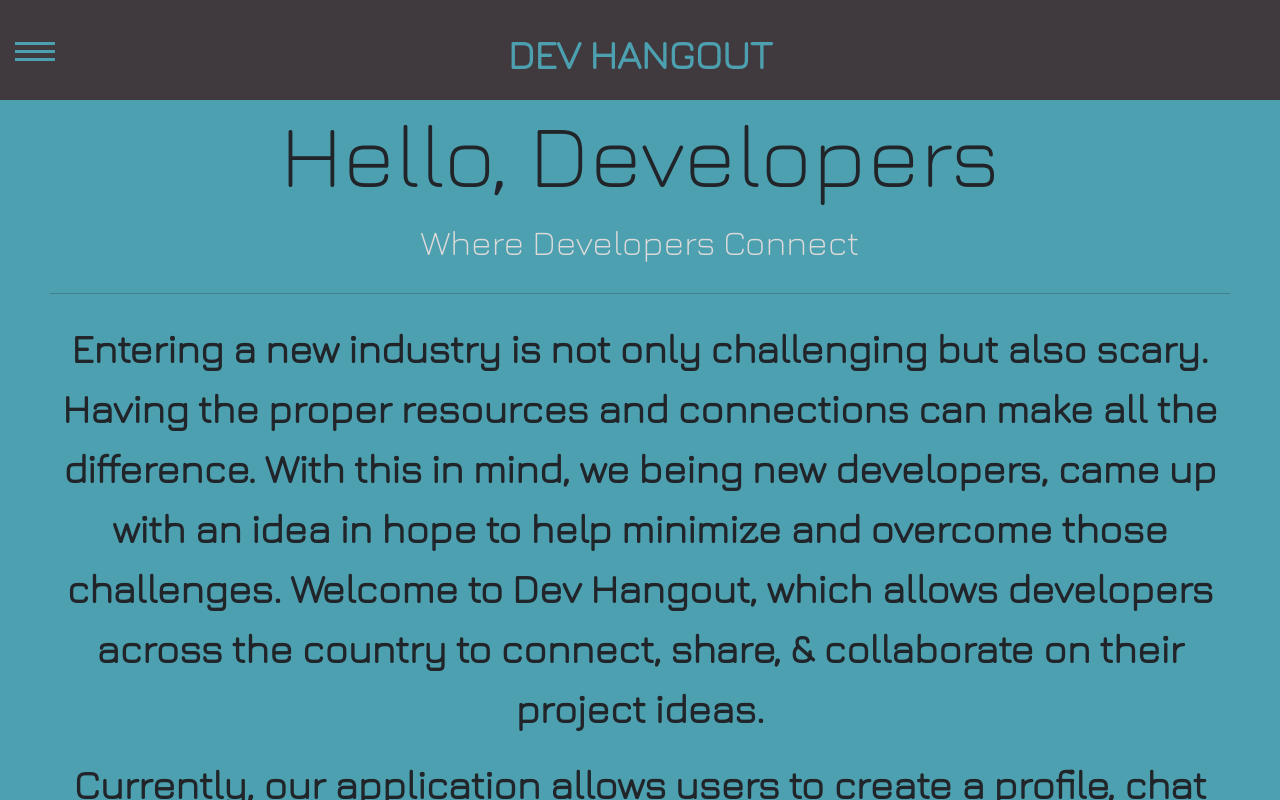
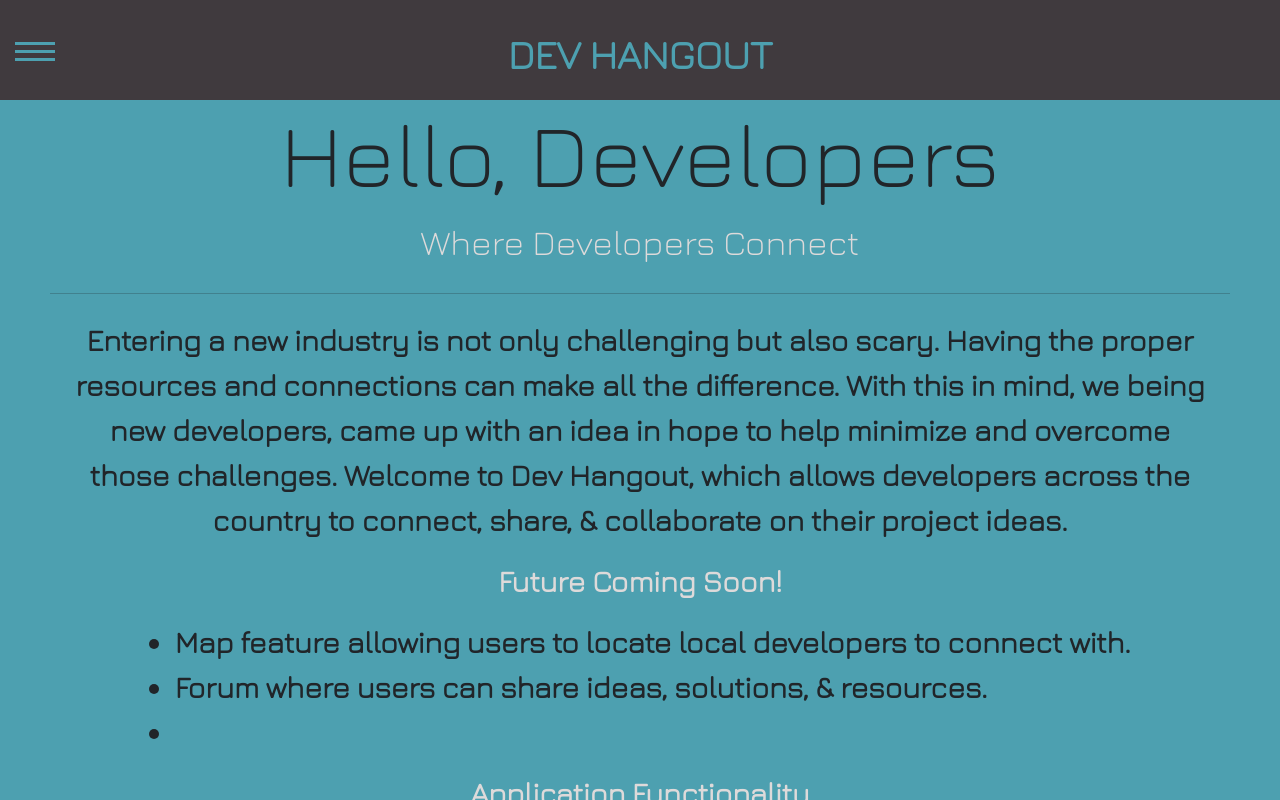
Before and after one commit to DevVlady/Dev-Hangout, a website: page public/home.html in a window 1280 px wide. Drawn offline with nearby package versions, Linux system fonts and the light colour scheme.

```diff
--- a/public/assets/stylesheets/home.css
+++ b/public/assets/stylesheets/home.css
@@ -57,11 +57,7 @@
 }
 
 .mainInner div{
-  /* font-size: 50px; */
   font-weight: bold;
-  /* letter-spacing: 1.25px; */
-  /* margin-top: 30px; */
-  /* text-align: left; */
   margin-left: 25px;
   margin-right: 25px;
 }
@@ -73,6 +69,19 @@
 .lead{
   font-size: 35px;
   color: rgb(222, 218, 218);
+}
+
+span{
+  color: rgb(222, 218, 218);
+}
+
+.details{
+  font-size: 30px;
+}
+
+ul{
+  text-align: left;
+  padding-left: 100px;
 }
 
 #learnBtn{
--- a/public/home.html
+++ b/public/home.html
@@ -6,6 +6,7 @@
     <meta name="viewport" content="width=device-width, initial-scale=1.0">
     <meta http-equiv="X-UA-Compatible" content="ie=edge">
     <meta name="Description" content="Enter your description here" />
+    <link rel="shortcut icon" href="./assets/icons/Prorammer-Icon.png" type="image/x-icon">
     <link rel="preconnect" href="https://fonts.gstatic.com">
     <link href="https://fonts.googleapis.com/css2?family=Jura:wght@300&display=swap" rel="stylesheet">
     <link rel="stylesheet" href="https://cdn.jsdelivr.net/npm/bootstrap-icons@1.3.0/font/bootstrap-icons.css"">
@@ -44,11 +45,21 @@
                     <h1 class="intro">Hello, Developers</h1>
                     <p class="lead">Where Developers Connect</p>
                     <hr class="my-4">
-                    <p>Entering a new industry is not only challenging but also scary. Having the proper resources and connections can make all the difference. With this in mind, we being new developers, came up with an idea in hope to help minimize and overcome those challenges. Welcome to Dev Hangout, which allows developers across the country to connect, share, & collaborate on their project ideas. </p>
-                    <p>Currently, our application allows users to create a profile, chat with anyone who is registered to this application, & view their Github (only if you provided us with your Github username during the sign-up process) profile info. To learn more about us & our mission for future additions to this platform, click on the link below. Thank you for visiting, Dev Hangout.</p>
-                    <p class="lead">
-                        <a id="learnBtn" class="btn btn-primary btn-lg" href="/about" role="button">Learn More</a>
-                    </p>
+                    <div class="details">
+                        <p>Entering a new industry is not only challenging but also scary. Having the proper resources and connections can make all the difference. With this in mind, we being new developers, came up with an idea in hope to help minimize and overcome those challenges. Welcome to Dev Hangout, which allows developers across the country to connect, share, & collaborate on their project ideas. </p>
+                        <p><span>Future Coming Soon!</span>
+                            <ul>
+                                <li>Map feature allowing users to locate local developers to connect with.</li>
+                                <li>Forum where users can share ideas, solutions, & resources.</li>
+                                <li></li>
+                            </ul>
+                        </p>
+                        <span>Application Functionality</span>
+                        <p>Currently, our application allows users to create a profile, chat with anyone who is registered to this application, & view their Github (only if you provided us with your Github username during the sign-up process) profile info. To learn more about us & our mission for future additions to this platform, click on the link below. Thank you for visiting, Dev Hangout.</p>
+                        <p class="lead">
+                            <a id="learnBtn" class="btn btn-primary btn-lg" href="/about" role="button">Learn More</a>
+                        </p>
+                    </div>
                 </div>
             </div>
         </div>
```
Also changed, not shown: public/about.html (+2 -1 lines), public/contact.html (+2 -0 lines).
